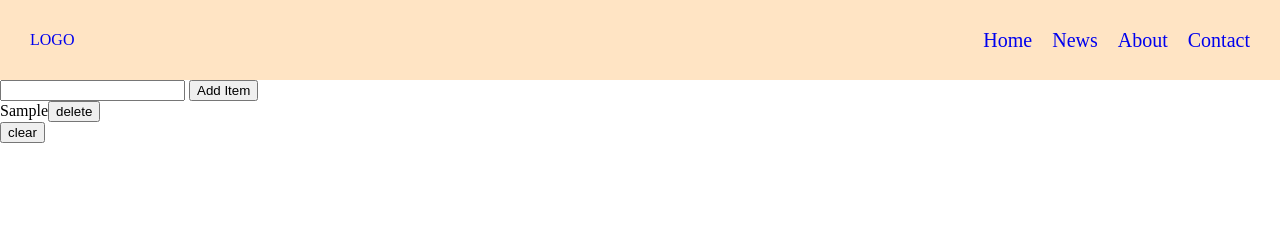
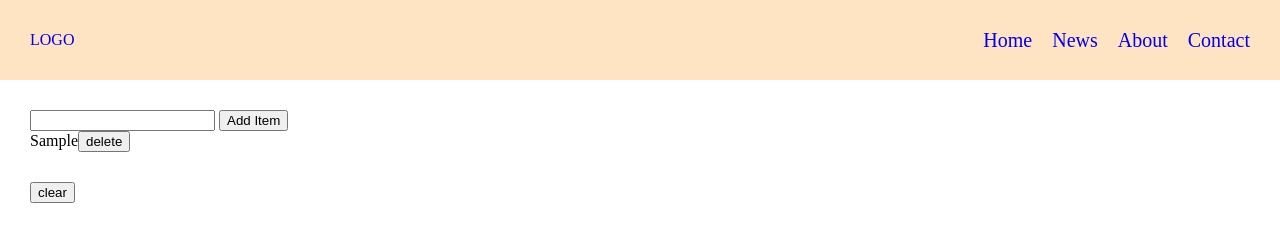
Before and after one commit to kristi8/less16, a plain HTML site: page index.html in a window 1280 px wide. Both pictures are taken after typing "Sample" into the empty fields and a click on the button "Add Item". Drawn offline with Linux system fonts and the light colour scheme.

Commit message:
add "clear'

```diff
--- a/css/style.css
+++ b/css/style.css
@@ -55,7 +55,14 @@
     top: 50%;
     transform: translate(-50%, -50%) rotate(-45deg);
 }
+.wraper{
+    margin: 30px;
+}
 
+.clear{
+    margin-top: 30px;
+
+}
 @media (max-width: 768px){
     .burger-bar{
         display: block;
--- a/index.html
+++ b/index.html
@@ -29,16 +29,19 @@
             </div>
 
         </div>
-        <div class="wraper">
+
+    </header>
+
+    <div class="wraper">
+
             <input type="text" class="input-form">
             <button class="btn">Add Item</button>
 
-            <ul class="ul-items"></ul>
-            <button class="clear">clear</button>
 
-        </div>
+        <ul class="ul-items"></ul>
+        <button class="clear">clear</button>
 
-    </header>
+    </div>
 
 
  <script src="script.js"></script>
--- a/script.js
+++ b/script.js
@@ -1,42 +1,46 @@
-let navigation = document.getElementById ('navbar');
-let burgerbar = document.getElementById ('burgerBar');
-let burger = document.getElementById ('burgerBar');
+"use strict";
 
+let navigation = document.getElementById("navbar");
+let burgerbar = document.getElementById("burgerBar");
+let burger = document.getElementById("burgerBar");
 
-burgerbar.addEventListener('click', function() {
-    navigation.classList.toggle('activenav')
-    burger.classList.toggle('activebar')
-
-})
+burgerbar.addEventListener("click", function () {
+  navigation.classList.toggle("activenav");
+  burger.classList.toggle("activebar");
+});
 
 // 2
 
+// let form = document.querySelector('.form')
+let input = document.querySelector(".input-form");
+let addButton = document.querySelector(".btn");
+let ul = document.querySelector(".ul-items");
+let clearall = document.querySelector(".clear");
+// let form = document.querySelector(".form-wraper");
 
-let input = document.querySelector('.input-form');
-let addButton = document.querySelector('.btn');
-let ul = document.querySelector('.ul-items');
-let clearall = document.querySelector('clear')
+// form.addEventListener('submit', function(event){
+//     event.preventDefault();
+// })
 
-addButton.addEventListener('click' , function(){
-    let inputValue = input.value;
-    if (inputValue == " "){
-        return;
-    }
-    let li = document.createElement('li');
-    let newclean = document.createElement('button');
-    newclean.textContent = 'delete';
-    newclean.addEventListener('click' , function() {
-        li.remove();
-    })
+addButton.addEventListener("click", function () {
+  let inputValue = input.value;
+  if (inputValue == " ") {
+    return;
+  }
+  let li = document.createElement("li");
+  let newclean = document.createElement("button");
+  newclean.textContent = "delete";
+  newclean.addEventListener("click", function () {
+    li.remove();
+  });
 
+  li.innerText = inputValue;
 
+  li.appendChild(newclean);
+  ul.appendChild(li);
+  input.value = " ";
+});
 
-    li.innerText = inputValue;
-
-    li.appendChild( newclean);
-    ul.appendChild(li);
-    input.value = ' ';
-})
-// clearall.addEventListener('click' , function() {
-//     ul.innerHTML = " ";
-// })
+clearall.addEventListener("click", function () {
+  ul.innerHTML = " ";
+});
```
